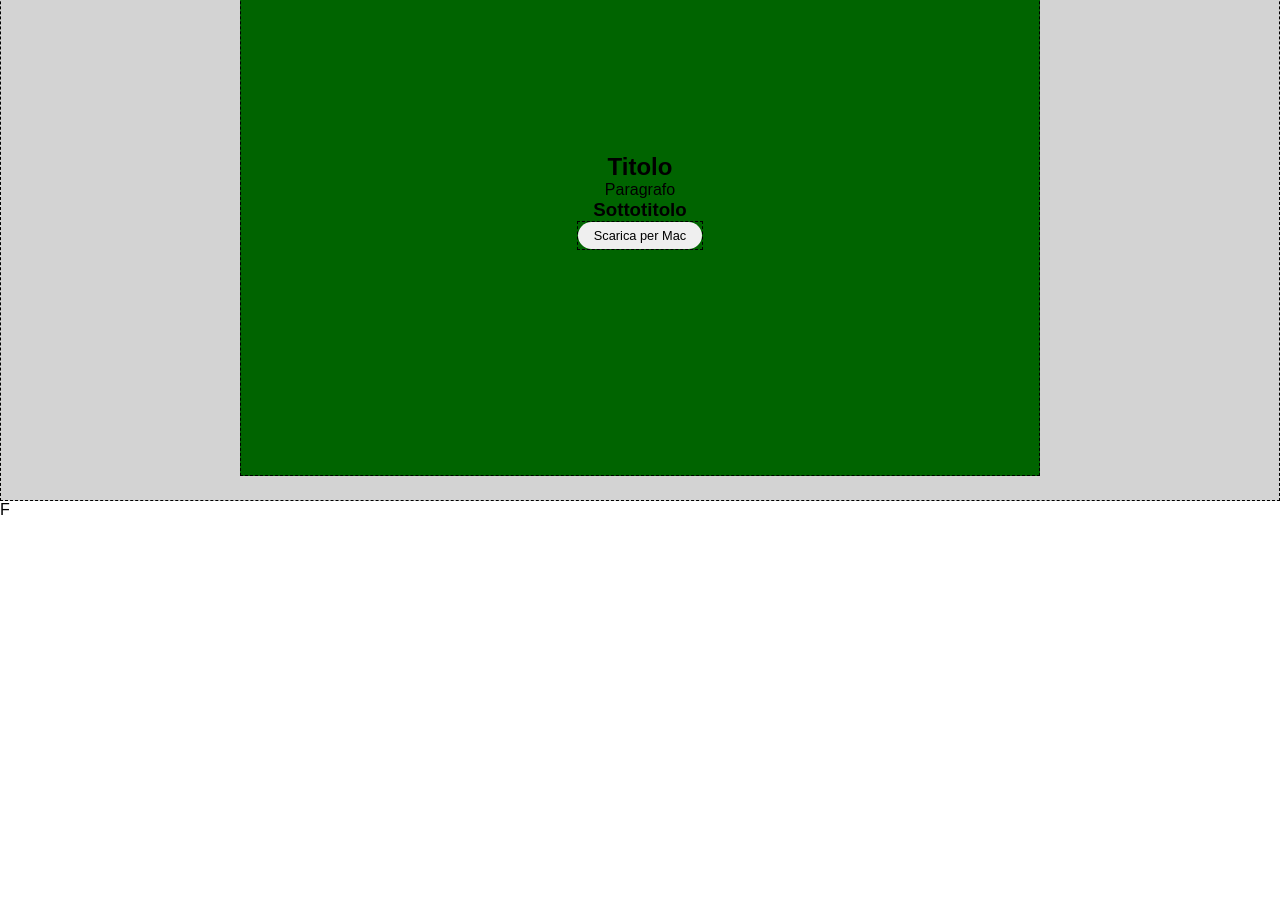
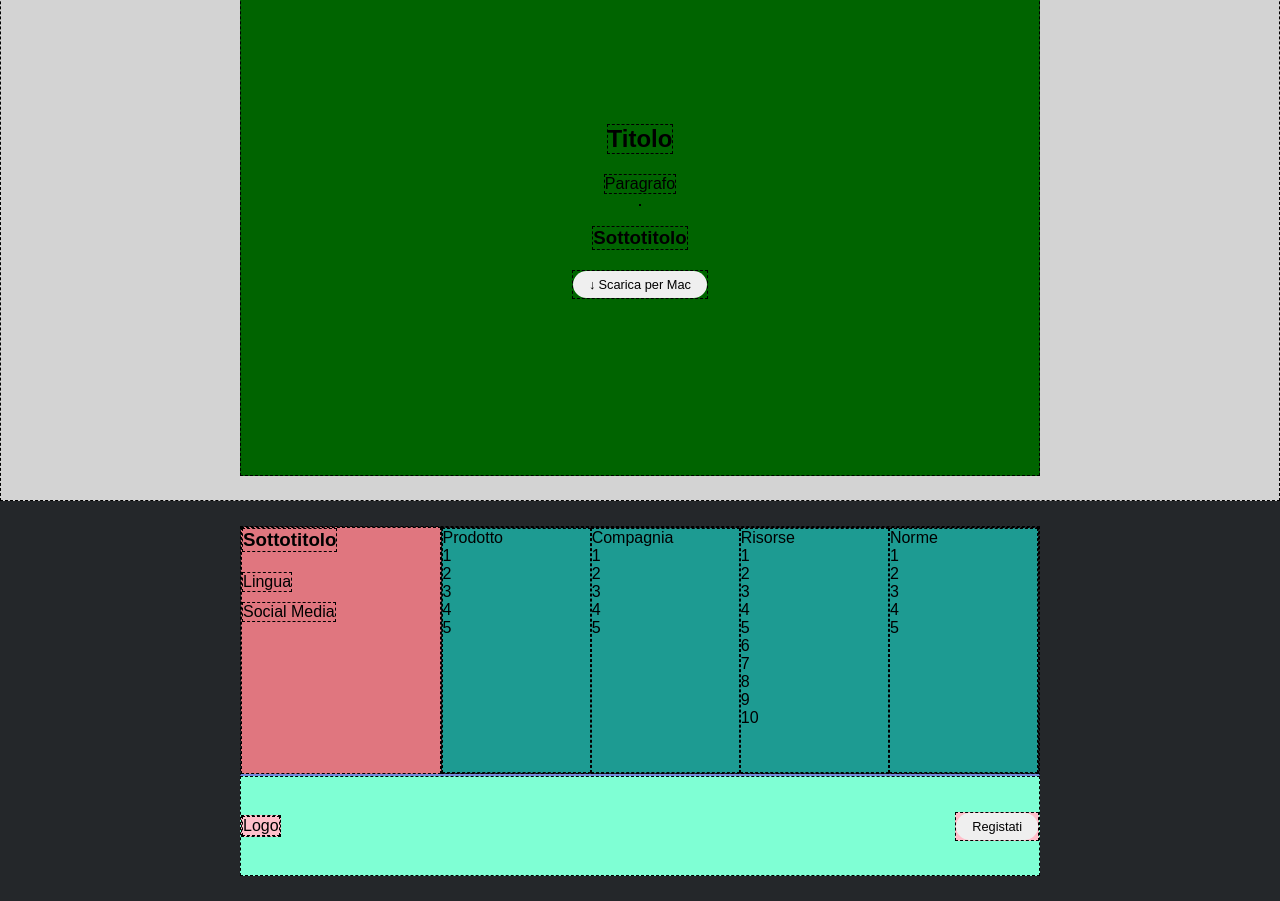
Before and after one commit to EmilianaManzo/htmlcss-struttura-discord, a plain HTML site: page index.html in a window 1280 px wide. Shown: the part 1379-2280 px from the top of the page. Before the commit the page ends 1898 px from the top, so only its background shows below. Drawn offline with Linux system fonts and the light colour scheme.

Commit message:
[add] footer

```diff
--- a/assets/style/style.css
+++ b/assets/style/style.css
@@ -21,6 +21,12 @@ body{
   cursor: pointer;
 }
 
+.btn.btn_download::before{
+  content: "\2193";
+  padding-right: 3px;
+  /* color: white; */
+}
+
 .container{
   width: 800px;
   height: 250px;
@@ -28,6 +34,15 @@ body{
 
 }
 
+.info_section h1{
+  text-align: center;
+  margin: 20px;
+}
+
+.info_section p{
+  text-align: center;
+  margin: 0 0 10px 0 ;
+}
 
 header{
   background-color: rgb(150, 251, 251);
@@ -42,7 +57,7 @@ header{
 
 }
 
-.logo{
+.logo-up{
   display: flex;
   /* justify-content: center;
   flex-grow: 1;
@@ -51,7 +66,7 @@ header{
   background-color: orange;
 }
 
-.logo .image{
+.logo-up .image{
   width: 150px;
   /* text-align: center; */
 }
@@ -102,7 +117,7 @@ nav li a {
 }
 
 .container_jumbo h1{
-  margin: 20px;
+  margin:20px;
   color: white;
 }
 
@@ -111,6 +126,14 @@ nav li a {
   color: white;
   text-align: center;
 }
+
+/* .btn.btn_download:hover{
+  background-color: da inserire domani
+}
+
+.btn.btn_openbrowser:hover{
+  background-color: da inserire domani
+} */
 
 
 .info_section{
@@ -140,9 +163,10 @@ nav li a {
 .container .text{
   width: 30%;
   background-color: lightskyblue;
+  display: flex;
+  flex-direction: column;
+  align-items: center;
 }
-
-
 
 .info_section.big_gray .big_container{
   width: 800px;
@@ -153,3 +177,74 @@ nav li a {
   justify-content: center;
   background-color: darkgreen;
 }
+
+/* .btn.btn_blu:hover{
+  background-color: da inserire domani
+}  */
+
+.big_container h3{
+  text-align: center;
+  margin: 20px;
+}
+
+
+footer{
+  background-color: #24272a;
+  height: 400px;
+  display: flex;
+  flex-direction: column;
+  justify-content: center;
+  align-items: center;
+}
+
+.footer_up{
+  width: 800px;
+  height: 250px;
+  border-bottom: 2px solid #7289db ;
+  display: flex;
+}
+
+.footer_up .left-text{
+  display: flex;
+  width: 25%;
+  flex-direction: column;
+  align-items: flex-start;
+  justify-content: flex-start;
+  background-color: #e0767f;
+}
+
+.left-text h3{
+  text-align: center;
+  margin-bottom: 20px;
+}
+.left-text .language{
+  margin-bottom: 10px;
+}
+
+.footer_up .right-text{
+  width: 75%;
+  display: flex;
+}
+
+.right-text .column{
+  width: calc(100%/4);
+  background-color: rgb(29, 155, 146);
+}
+
+.right-text ul li{
+  list-style: none;
+}
+
+.footer_down{
+  width: 800px;
+  height: 100px;
+  display: flex;
+  justify-content: space-between;
+  align-items: center;
+  background-color: aquamarine;
+}
+
+.logo,
+.sign_in{
+  background-color: pink;
+}
--- a/index.html
+++ b/index.html
@@ -10,7 +10,7 @@
 <body>
 
   <header>
-    <div class="logo debug">
+    <div class="logo-up debug">
       <div class="image">Logo</div>
     </div>
 
@@ -91,17 +91,115 @@
   </section>
 
   <section class="info_section big_gray debug">
+
     <div class="big_container debug">
-      <h1>Titolo</h1>
-      <p>Paragrafo</p>
-      <img src="" alt="">
-      <h3>Sottotitolo</h3>
+
+      <h1 class="debug">Titolo</h1>
+      <p class="debug">Paragrafo</p>
+      <img class="debug" src="" alt="">
+      <h3 class="debug">Sottotitolo</h3>
       <div class="download debug">
-        <button class="btn btn_download btn_blue">Scarica per Mac </button>
+        <button class="btn btn_download btn_blue debug">Scarica per Mac </button>
+
       </div>
+
     </div>
   </section>
 
-  <footer>F</footer>
+  <footer>
+
+    <div class="footer_up debug">
+
+      <div class="left-text debug">
+        <h3 class="debug">Sottotitolo</h3>
+        <span class="language debug">Lingua</span>
+        <span class="socialmedia debug">Social Media</span>
+      </div>
+
+      <div class="right-text debug">
+
+        <div class="first column debug">
+          <ul>
+            <li>
+              Prodotto
+              <ul>
+                <li>1</li>
+                <li>2</li>
+                <li>3</li>
+                <li>4</li>
+                <li>5</li>
+              </ul>
+            </li>
+          </ul>
+        </div>
+
+        <div class="second column debug">
+          <ul>
+            <li>
+              Compagnia
+            <ul>
+              <li>1</li>
+              <li>2</li>
+              <li>3</li>
+              <li>4</li>
+              <li>5</li>
+            </ul>
+            </li>
+          </ul>
+        </div>
+
+        <div class="third column debug">
+          <ul>
+            <li>
+              Risorse
+              <ul>
+                <li>1</li>
+                <li>2</li>
+                <li>3</li>
+                <li>4</li>
+                <li>5</li>
+                <li>6</li>
+                <li>7</li>
+                <li>8</li>
+                <li>9</li>
+                <li>10</li>
+              </ul>
+            </li>
+          </ul>
+        </div>
+
+        <div class="fourth column debug">
+          <ul>
+            <li>
+              Norme
+              <ul>
+                <li>1</li>
+                <li>2</li>
+                <li>3</li>
+                <li>4</li>
+                <li>5</li>
+              </ul>
+            </li>
+          </ul>
+        </div>
+
+      </div>
+
+
+    </div>
+
+    <div class="footer_down debug">
+
+      <div class="logo debug">
+        <div class="image debug">Logo</div>
+      </div>
+
+      <div class="sign_in debug">
+        <button class="btn btn_signin btn_blue debug">Registati</button>
+      </div>
+
+    </div>
+
+  </footer>
 </body>
 </html>
```
